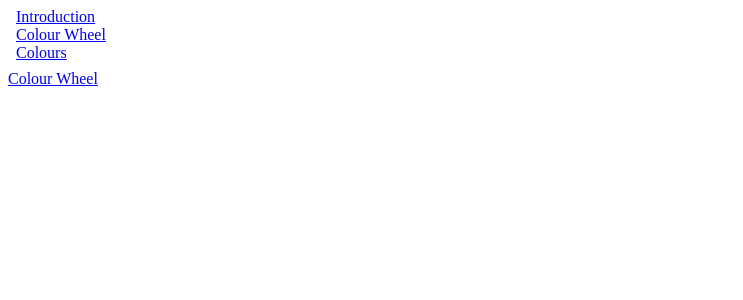
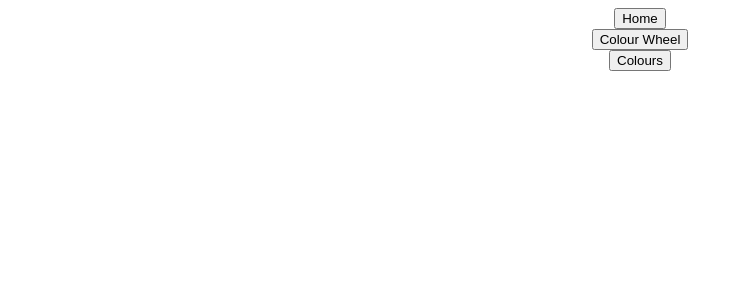
Before and after one commit to David-V-Nguyen/colour-viewer, an Angular app: page / in a window 1280 px wide. Shown: the top 300 px of the page, without its empty margins (0-743 px from the left). Built offline with nearby package versions, Linux system fonts and the light colour scheme.

Commit message:
Experimenting with svg in colour-wheel component and created navigation bar for home component

```diff
--- a/src/app/app-routing.module.ts
+++ b/src/app/app-routing.module.ts
@@ -10,12 +10,10 @@ const routes: Routes = [
     path: 'colourWheel',
     component: ColourWheelComponent,
     children: [
-      {path: ':name', component: ColoursComponent},
+      {path: ':colours', component: ColoursComponent},
 
     ]
-
   },
-  {path: 'colours', component: ColoursComponent},
 
 ];
 
--- a/src/app/colour-wheel/colour-wheel.component.html
+++ b/src/app/colour-wheel/colour-wheel.component.html
@@ -8,13 +8,16 @@
         <h1>Colour Wheel Canvas</h1>
         <div class="">
             <svg width="250%" height="250%">
-                <circle cx="100" cy="100" r="50" stroke="black" stroke-width="2" fill="white"></circle>
+                <circle cx="500" cy="500" r="50" stroke="black" stroke-width="2" fill="white"></circle>
             </svg>
         </div>
 
 
+    </body>
 
-    </body>
+    <footer>
+        <button routerLink="/colours">Colours</button>
+    </footer>
 
 
 
--- a/src/app/home/home.component.html
+++ b/src/app/home/home.component.html
@@ -5,17 +5,14 @@
     </header>
 
     <body>
-        <nav>
-            <a id="IntroPage" routerLink="/">Introduction</a><br/>
-            <a id="ColourWheelPage" routerLink="/colourWheel">Colour Wheel</a><br/>
-            <a id="ColoursPage" routerLink="/colours">Colours</a><br/>
+        <nav style="text-align: center">
+            <button id="IntroPage" routerLink="/">Home</button><br/>
+            <button id="ColourWheelPage" routerLink="/colourWheel">Colour Wheel</button><br/>
+            <button id="ColoursPage" routerLink="/colours">Colours</button><br/>
         </nav>
     </body>
 
-
+    <router-outlet></router-outlet>
 
 
 </html>
-
-
-<a routerLink="/colourWheel">Colour Wheel</a>
```
